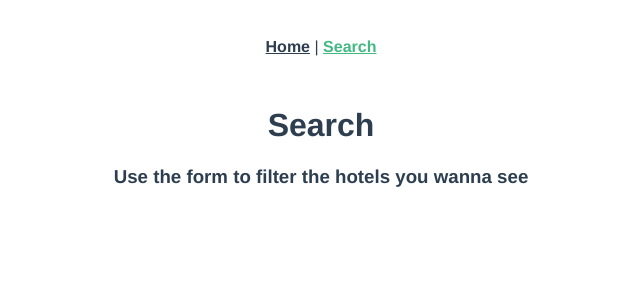
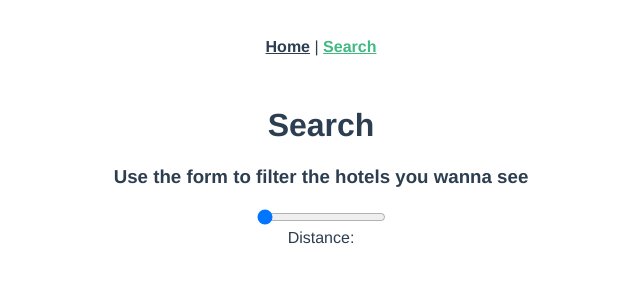
Before and after one commit to Erwan228/hotel-finder, a Vue app: page /search in a window 1280 px wide. Shown: the top 300 px of the page, without its empty margins (319-959 px from the left). Built offline with nearby package versions, Linux system fonts and the light colour scheme.

Commit message:
Update FilterPanel.vue

```diff
--- a/src/components/FilterPanel.vue
+++ b/src/components/FilterPanel.vue
@@ -1,3 +1,12 @@
 <template>
+<form>
+    <input id="distance" type="range" :min=20 :max=100000><br>
+    <label for="distance">Distance: </label>
+</form>
+</template>
 
-</template>
+<script>
+export default{
+
+}
+</script>
```
